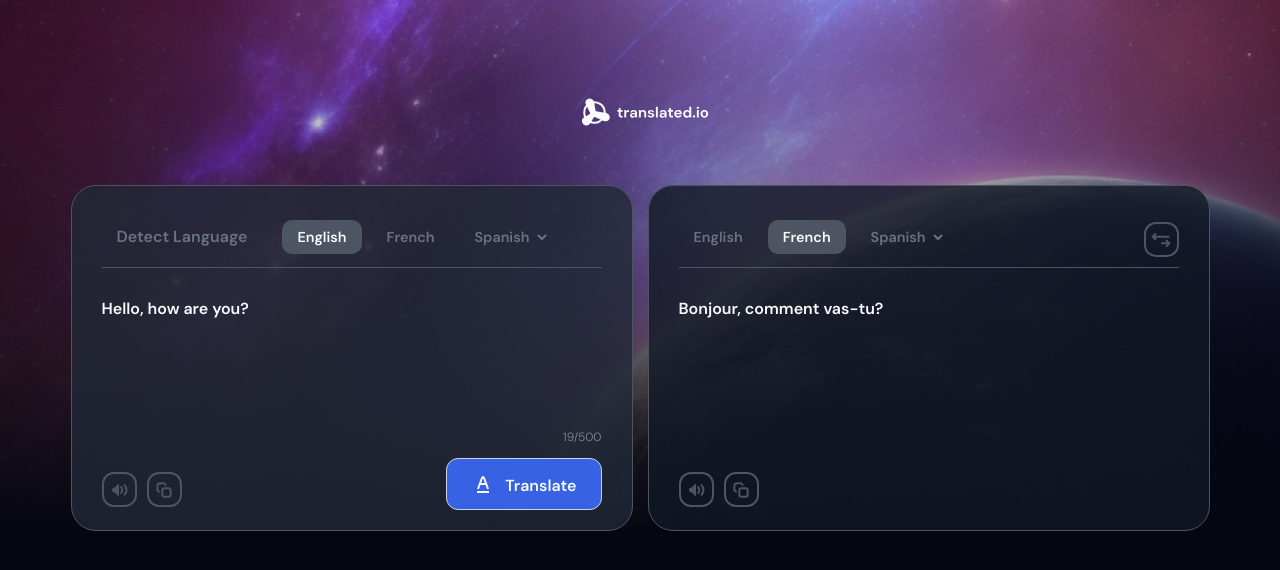
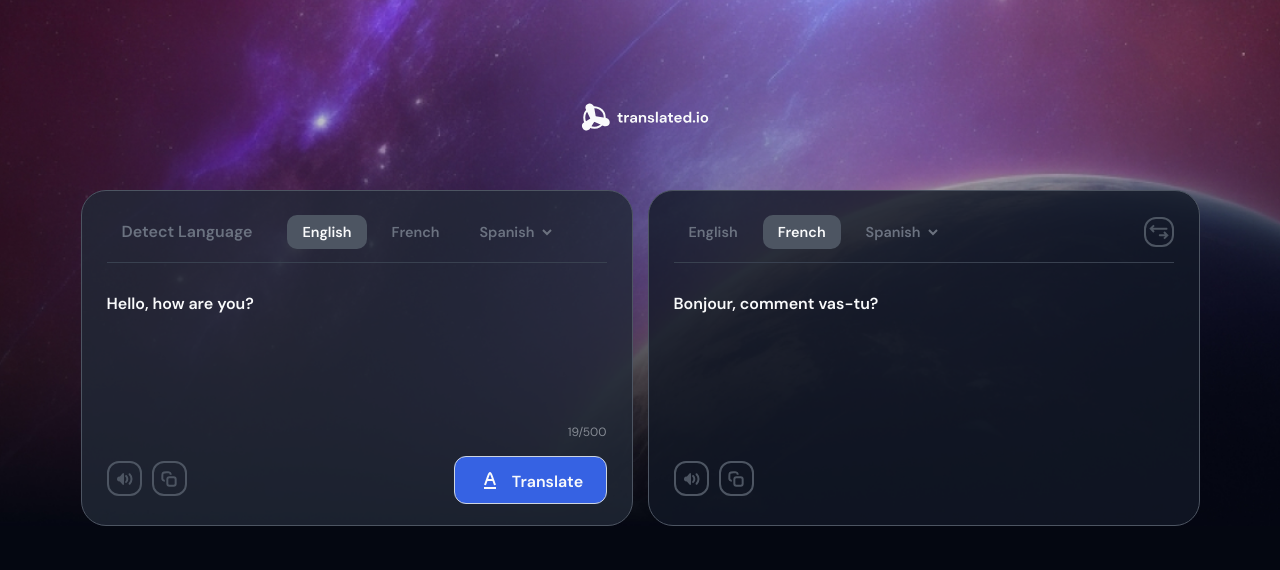
Before and after one commit to Fantonio27/Translate-App, a Vue app: page / in a window 1280 px wide. Shown: the top 570 px of the page. Built offline with nearby package versions, Linux system fonts and the light colour scheme.

Commit message:
Fixing some minor style's

```diff
--- a/src/components/Navbar.vue
+++ b/src/components/Navbar.vue
@@ -19,7 +19,7 @@
 
     @media screen and (max-width: 1280px){
         div{
-            margin: 90px 0px 50px;
+            margin: 95px 0px 50px;
         }
     }
 
--- a/src/components/TextField.vue
+++ b/src/components/TextField.vue
@@ -85,14 +85,15 @@
         border: 1px solid #4D5562;
         border-radius: 25px;
         width: 500px;
-        padding: 20px 30px;
+        padding: 10px 25px 20px;
     }
 
     .box-container > section {
         display: flex;
         gap: 20px;
         justify-content: space-between;
-        align-items: flex-end;
+        /* align-items: flex-end;   */
+        align-items: center;
     }
 
     .box-container > section:last-child{
@@ -100,7 +101,7 @@
     }
 
     .language-box{
-        border-bottom: 1px solid #4D5562;
+        border-bottom: 1px solid #394150;
         padding: 10px 0px;
         font-weight: 600;
         color: #6B7280;
@@ -170,7 +171,7 @@
         background-color: #3662E3;
         color: #F9FAFB;
         font-size: 1rem;
-        padding: 0.8rem 1.5rem;
+        padding: 0.7rem 1.4rem;
         border-radius: 12px;
         border: 1px solid #CDD5E0;
         display: flex;
@@ -187,7 +188,7 @@
         text-align: right;
         color: #868b94;
         font-size: 12px;
-        font-weight: 300;
+        font-weight: 400;
         margin-bottom: 15px;
     }
 
@@ -204,6 +205,11 @@
 
     .textarea:focus{
         outline: none;
+    }
+
+    .switch{
+        width: 30px;
+        height: 30px;
     }
 
    .active{
```
